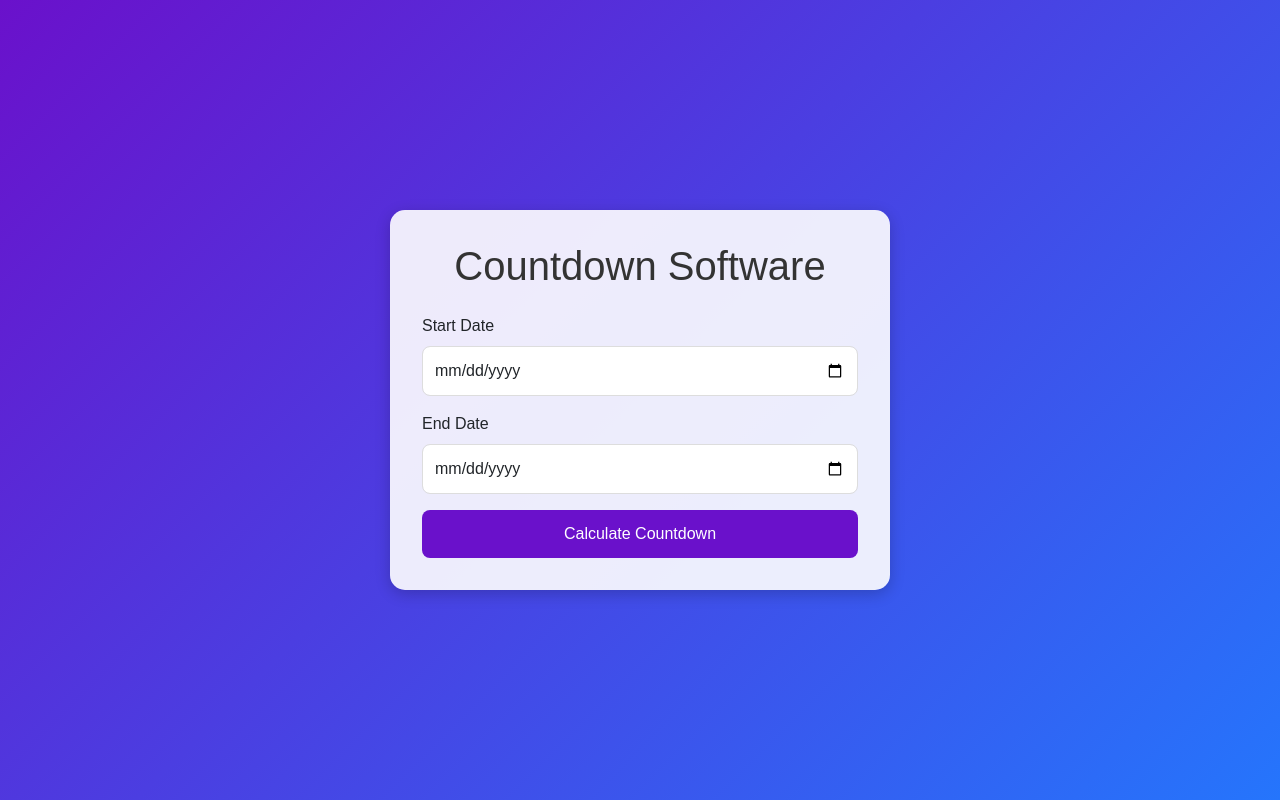
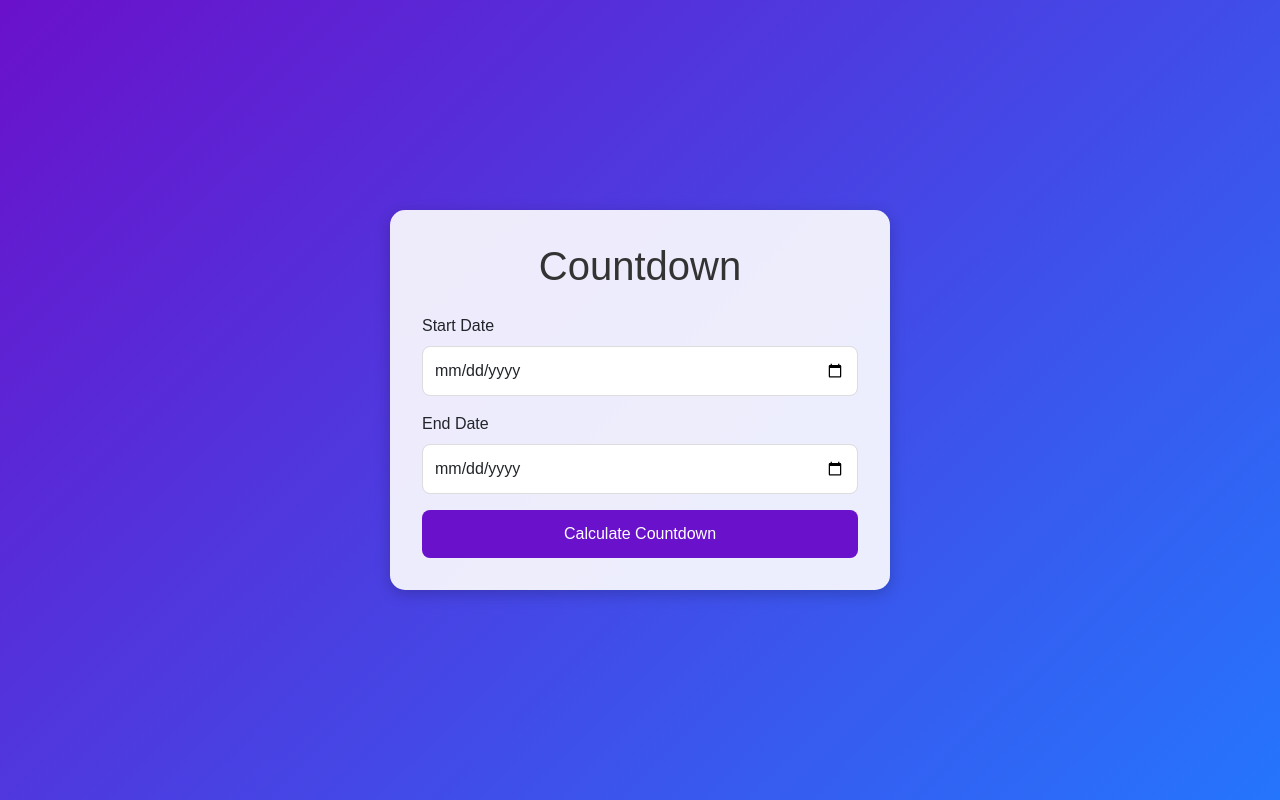
Before and after one commit to maharjanil/countdown, a plain HTML site: page index.html in a window 1280 px wide. Drawn offline with nearby package versions, Linux system fonts and the light colour scheme.

Commit message:
Update index.html

```diff
--- a/index.html
+++ b/index.html
@@ -96,7 +96,7 @@
 </head>
 <body>
   <div class="container">
-    <h1>Countdown Software</h1>
+    <h1>Countdown</h1>
     <form id="countdownForm">
       <div class="mb-3">
         <label for="startDate" class="form-label">Start Date</label>
```
